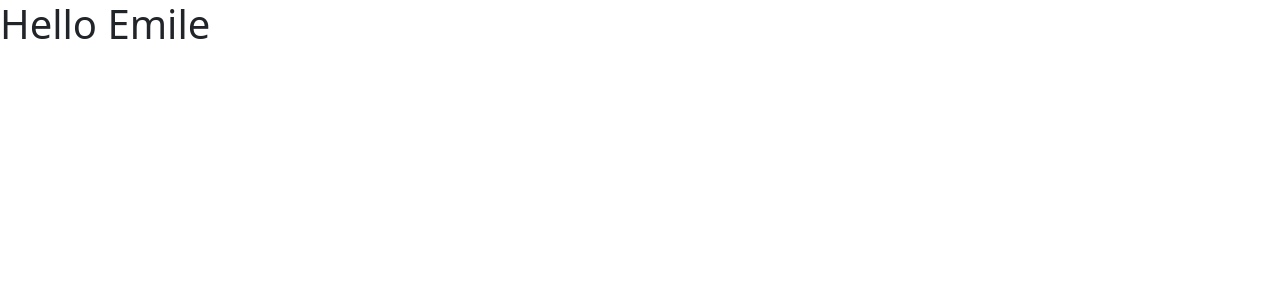
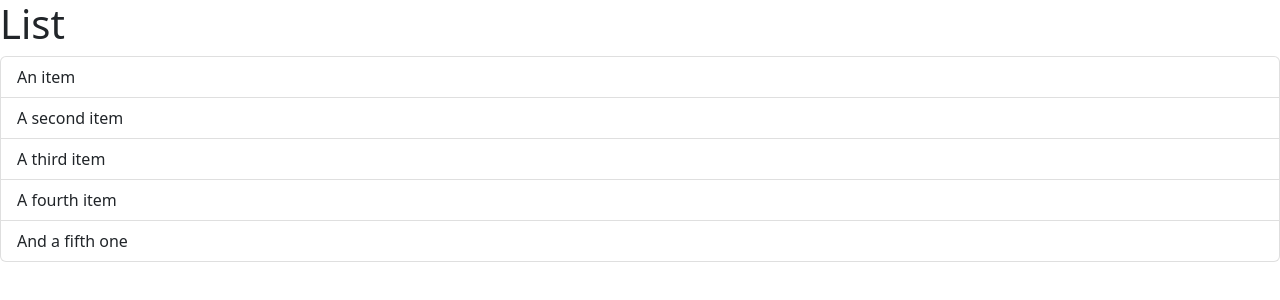
Before and after one commit to emilebilodeau/survey-creation-app, a React (Vite) app in the folder mood/: page / in a window 1280 px wide. Shown: the top 300 px of the page. Built offline with nearby package versions, Linux system fonts and the light colour scheme.

Commit message:
added components

```diff
--- a/mood/src/App.tsx
+++ b/mood/src/App.tsx
@@ -1,8 +1,9 @@
 import Message from './Message';
+import ListGroup from './components/ListGroup';
 
 function App() {
   // can also use self closing syntax, <Message />
-  return <div><Message></Message></div>;
+  return <div><ListGroup /></div>;
 }
 
 export default App;
--- /dev/null
+++ b/mood/src/components/ListGroup.tsx
@@ -0,0 +1,20 @@
+import { Fragment } from "react";
+
+function ListGroup() {
+  return (
+    // can't return multiple elements - need to create a fragment
+    // the import can be deleted and fragment element can be replaced with simply <> and </>
+    <Fragment>
+      <h1>List</h1>
+      <ul className="list-group">
+        <li className="list-group-item">An item</li>
+        <li className="list-group-item">A second item</li>
+        <li className="list-group-item">A third item</li>
+        <li className="list-group-item">A fourth item</li>
+        <li className="list-group-item">And a fifth one</li>
+      </ul>
+    </Fragment>
+  );
+}
+
+export default ListGroup;
```
